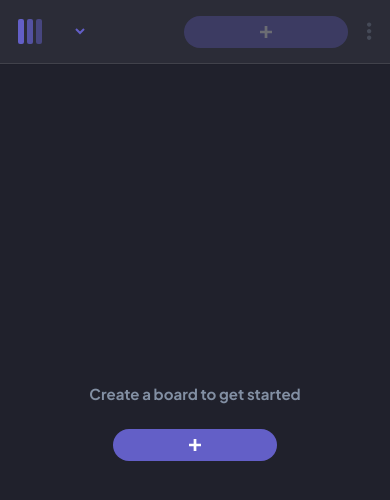
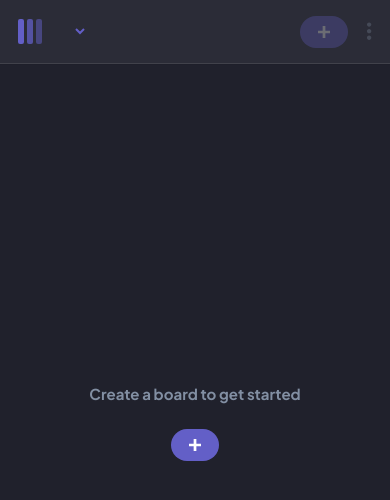
Before and after one commit to yehudz/kanban-task-manager-v2, a Next.js app: page / in a window 390 px wide. Shown: the top 500 px of the page. Built offline with nearby package versions, Linux system fonts and the light colour scheme.

Commit message:
mobile fix: Empty create button width

```diff
--- a/styles/ui/AddNewButton.module.scss
+++ b/styles/ui/AddNewButton.module.scss
@@ -8,7 +8,7 @@
   @media screen and (max-width: 768px) {
     width: 48px;
     height: 32px;
-
+    min-width: 48px;
     img {
       margin: 0;
     }
```
